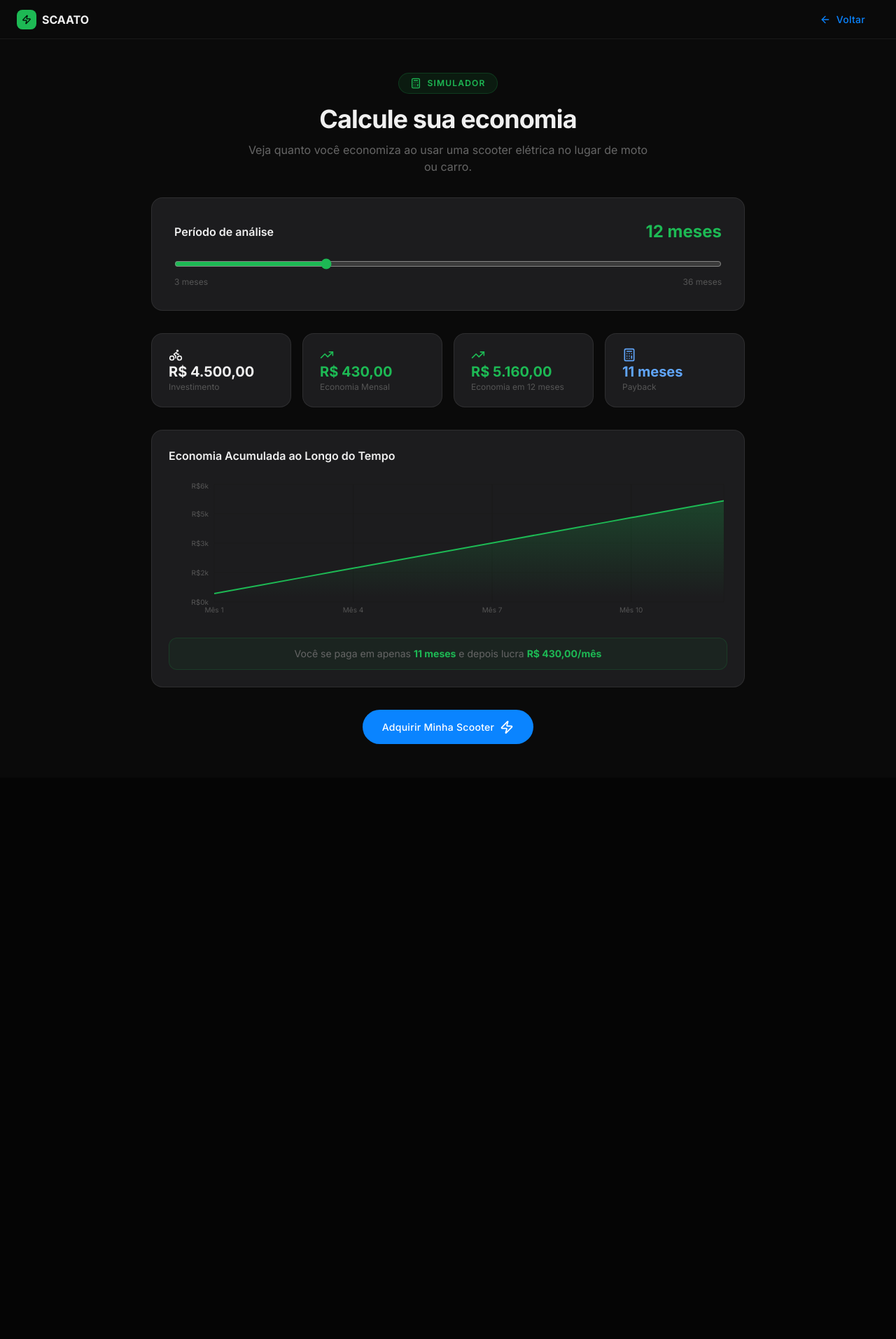
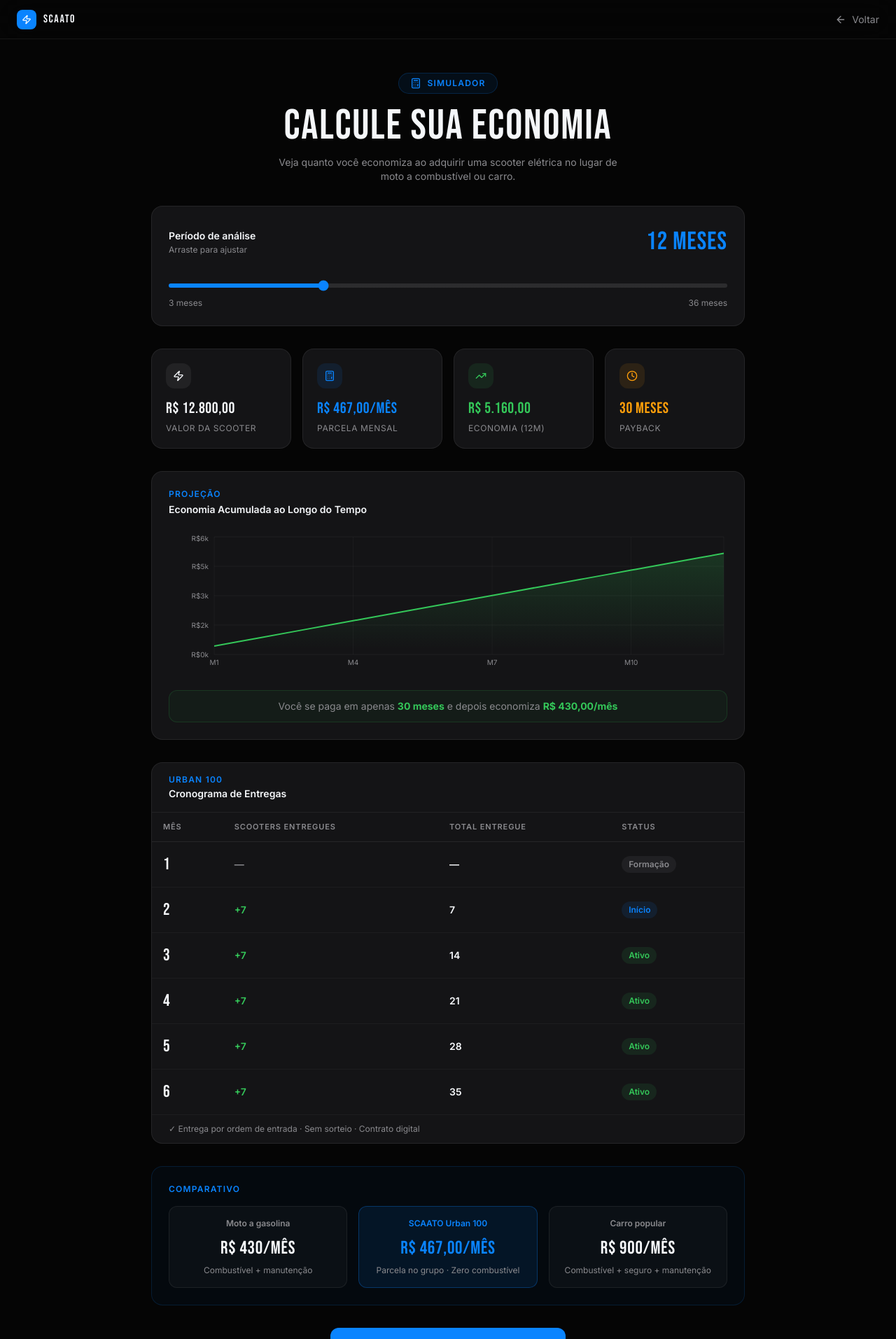
Before and after one commit to mostdota/scaato-platform-v2, a Next.js app: page /simulador in a window 1280 px wide. Shown: the top 1913 px of the page at 70% size. Before the commit the page ends 1111 px from the top, so only its background shows below. Built offline with nearby package versions, Linux system fonts and the light colour scheme.

Commit message:
fix: preço da scooter R$12.800 + remover coluna caixa acumulado + simulador premium

```diff
--- a/src/app/simulador/page.tsx
+++ b/src/app/simulador/page.tsx
@@ -3,136 +3,252 @@
 import { useState } from 'react'
 import Link from 'next/link'
 import { motion } from 'framer-motion'
-import { Zap, ArrowLeft, Calculator, Bike, TrendingUp } from 'lucide-react'
-import { AreaChart, Area, XAxis, YAxis, Tooltip, ResponsiveContainer, CartesianGrid } from 'recharts'
+import { Zap, ArrowLeft, Calculator, TrendingUp, Clock } from 'lucide-react'
+import { AreaChart, Area, XAxis, YAxis, Tooltip, ResponsiveContainer, CartesianGrid, ReferenceLine } from 'recharts'
 import { formatCurrency } from '@/utils'
+
+const SCOOTER_PRICE = 12800
+const MONTHLY_INSTALLMENT = 467
+const GROUP_SIZE = 100
 
 export default function SimuladorPage() {
   const [months, setMonths] = useState(12)
-  const scooterPrice = 4500
 
-  // Economia estimada com combustível
-  const fuelSavingsPerMonth = 350 // R$ por mês
-  const maintenanceSavings = 80   // R$ por mês
+  // Economia estimada
+  const fuelSavingsPerMonth = 350
+  const maintenanceSavings = 80
   const totalMonthlySavings = fuelSavingsPerMonth + maintenanceSavings
 
+  const breakEvenMonths = Math.ceil(SCOOTER_PRICE / totalMonthlySavings)
+  const totalSavings = months * totalMonthlySavings
+  const roi = ((totalSavings / SCOOTER_PRICE) * 100).toFixed(0)
+
   const chartData = Array.from({ length: months }, (_, i) => ({
-    mes: `Mês ${i + 1}`,
-    economiaAcumulada: (i + 1) * totalMonthlySavings,
+    mes: `M${i + 1}`,
+    economia: (i + 1) * totalMonthlySavings,
   }))
 
-  const totalSavings = months * totalMonthlySavings
-  const roi = ((totalSavings / scooterPrice) * 100).toFixed(0)
-  const breakEvenMonths = Math.ceil(scooterPrice / totalMonthlySavings)
+  // Cronograma de entregas (sem coluna caixa acumulado)
+  const scheduleData = [
+    { mes: 1, entregas: 0, total: 0,  status: 'Formação' },
+    { mes: 2, entregas: 7, total: 7,  status: 'Início' },
+    { mes: 3, entregas: 7, total: 14, status: 'Ativo' },
+    { mes: 4, entregas: 7, total: 21, status: 'Ativo' },
+    { mes: 5, entregas: 7, total: 28, status: 'Ativo' },
+    { mes: 6, entregas: 7, total: 35, status: 'Ativo' },
+  ]
+
+  const statusColor: Record<string, { bg: string; color: string }> = {
+    'Formação': { bg: 'rgba(142,142,147,0.1)', color: '#8A8A8E' },
+    'Início':   { bg: 'rgba(10,132,255,0.1)',  color: '#0A84FF' },
+    'Ativo':    { bg: 'rgba(52,199,89,0.1)',   color: '#34C759' },
+  }
 
   return (
-    <div className="min-h-screen bg-[#0a0a0a] text-[#f0f0f0]">
+    <div className="min-h-screen" style={{ background: '#050505', color: '#F5F7FA' }}>
       {/* Nav */}
-      <nav className="border-b border-[#1a1a1a] px-6 h-14 flex items-center justify-between">
-        <Link href="/" className="flex items-center gap-2">
-          <div className="w-7 h-7 rounded-lg bg-[#1DB954] flex items-center justify-center">
-            <Zap className="w-3.5 h-3.5 text-black" />
+      <nav className="px-6 h-14 flex items-center justify-between sticky top-0 z-40"
+        style={{ background: 'rgba(5,5,5,0.8)', backdropFilter: 'blur(20px)', borderBottom: '1px solid rgba(255,255,255,0.07)' }}>
+        <Link href="/" className="flex items-center gap-2.5">
+          <div className="w-7 h-7 rounded-lg flex items-center justify-center" style={{ background: '#0A84FF' }}>
+            <Zap className="w-3.5 h-3.5 text-white" />
           </div>
-          <span className="font-bold">SCAATO</span>
+          <span style={{ fontFamily: "'Bebas Neue', sans-serif", fontSize: '16px', letterSpacing: '0.1em' }}>SCAATO</span>
         </Link>
-        <Link href="/" className="btn btn-ghost btn-sm">
+        <Link href="/" className="flex items-center gap-2 text-sm transition-colors" style={{ color: '#8A8A8E' }}
+          onMouseEnter={e => (e.currentTarget.style.color = '#F5F7FA')}
+          onMouseLeave={e => (e.currentTarget.style.color = '#8A8A8E')}>
           <ArrowLeft className="w-4 h-4" /> Voltar
         </Link>
       </nav>
 
       <div className="max-w-4xl mx-auto px-6 py-12 space-y-8">
+
+        {/* Header */}
         <div className="text-center">
-          <div className="inline-flex items-center gap-2 bg-[#1DB954]/10 border border-[#1DB954]/20 rounded-full px-4 py-1.5 mb-4">
-            <Calculator className="w-4 h-4 text-[#1DB954]" />
-            <span className="text-xs font-semibold text-[#1DB954] uppercase tracking-widest">Simulador</span>
+          <div className="inline-flex items-center gap-2 rounded-full px-4 py-1.5 mb-4"
+            style={{ background: 'rgba(10,132,255,0.08)', border: '1px solid rgba(10,132,255,0.2)' }}>
+            <Calculator className="w-4 h-4" style={{ color: '#0A84FF' }} />
+            <span className="text-xs font-semibold tracking-widest uppercase" style={{ color: '#0A84FF' }}>Simulador</span>
           </div>
-          <h1 className="text-3xl md:text-4xl font-bold tracking-tight mb-3">
-            Calcule sua economia
+          <h1 style={{ fontFamily: "'Bebas Neue', sans-serif", fontSize: 'clamp(36px, 6vw, 60px)', letterSpacing: '0.03em', lineHeight: 1 }}>
+            Calcule Sua Economia
           </h1>
-          <p className="text-[#666] max-w-xl mx-auto">
-            Veja quanto você economiza ao usar uma scooter elétrica no lugar de moto ou carro.
+          <p className="text-sm mt-3 max-w-lg mx-auto" style={{ color: '#8A8A8E' }}>
+            Veja quanto você economiza ao adquirir uma scooter elétrica no lugar de moto a combustível ou carro.
           </p>
         </div>
 
         {/* Slider */}
-        <div className="card p-8">
-          <div className="flex items-center justify-between mb-4">
-            <h3 className="font-semibold">Período de análise</h3>
-            <span className="text-2xl font-bold font-mono text-[#1DB954]">{months} meses</span>
+        <motion.div initial={{ opacity: 0, y: 16 }} animate={{ opacity: 1, y: 0 }}
+          className="rounded-2xl p-6" style={{ background: 'rgba(28,28,30,0.7)', border: '1px solid rgba(255,255,255,0.07)' }}>
+          <div className="flex items-center justify-between mb-5">
+            <div>
+              <p className="text-sm font-semibold" style={{ color: '#F5F7FA' }}>Período de análise</p>
+              <p className="text-xs mt-0.5" style={{ color: '#8A8A8E' }}>Arraste para ajustar</p>
+            </div>
+            <span style={{ fontFamily: "'Bebas Neue', sans-serif", fontSize: '36px', color: '#0A84FF', letterSpacing: '0.03em' }}>
+              {months} meses
+            </span>
           </div>
-          <input
-            type="range" min="3" max="36" step="3"
-            value={months}
+          <input type="range" min="3" max="36" step="3" value={months}
             onChange={e => setMonths(Number(e.target.value))}
-            className="w-full accent-[#1DB954] h-2 bg-[#1a1a1a] rounded-full"
+            className="w-full h-1.5 rounded-full appearance-none cursor-pointer"
+            style={{ accentColor: '#0A84FF', background: `linear-gradient(to right, #0A84FF ${((months-3)/33)*100}%, rgba(255,255,255,0.1) ${((months-3)/33)*100}%)` }}
           />
-          <div className="flex justify-between text-xs text-[#555] mt-2">
+          <div className="flex justify-between text-xs mt-2" style={{ color: '#8A8A8E' }}>
             <span>3 meses</span><span>36 meses</span>
           </div>
-        </div>
+        </motion.div>
 
-        {/* Stats */}
+        {/* Stats grid */}
         <div className="grid grid-cols-2 md:grid-cols-4 gap-4">
           {[
-            { label: 'Investimento',    value: formatCurrency(scooterPrice),      color: 'text-[#f0f0f0]', icon: Bike },
-            { label: 'Economia Mensal', value: formatCurrency(totalMonthlySavings), color: 'text-[#1DB954]', icon: TrendingUp },
-            { label: `Economia em ${months} meses`, value: formatCurrency(totalSavings), color: 'text-[#1DB954]', icon: TrendingUp },
-            { label: 'Payback',         value: `${breakEvenMonths} meses`,        color: 'text-blue-400',  icon: Calculator },
+            { label: 'Valor da Scooter', value: formatCurrency(SCOOTER_PRICE), color: '#F5F7FA', bg: 'rgba(255,255,255,0.06)', icon: Zap },
+            { label: 'Parcela Mensal',   value: formatCurrency(MONTHLY_INSTALLMENT) + '/mês', color: '#0A84FF', bg: 'rgba(10,132,255,0.1)', icon: Calculator },
+            { label: `Economia (${months}m)`, value: formatCurrency(totalSavings), color: '#34C759', bg: 'rgba(52,199,89,0.1)', icon: TrendingUp },
+            { label: 'Payback',          value: `${breakEvenMonths} meses`, color: '#FF9F0A', bg: 'rgba(255,159,10,0.1)', icon: Clock },
           ].map((s, i) => (
-            <motion.div
-              key={s.label}
-              initial={{ opacity: 0, y: 12 }}
-              animate={{ opacity: 1, y: 0 }}
-              transition={{ delay: i * 0.07 }}
-              className="stat-card"
-            >
-              <s.icon className={`w-5 h-5 ${s.color}`} />
-              <div className={`text-xl font-bold font-mono ${s.color}`}>{s.value}</div>
-              <div className="text-xs text-[#555]">{s.label}</div>
+            <motion.div key={s.label} initial={{ opacity: 0, y: 12 }} animate={{ opacity: 1, y: 0 }} transition={{ delay: i * 0.07 }}
+              className="rounded-2xl p-5" style={{ background: 'rgba(28,28,30,0.7)', border: '1px solid rgba(255,255,255,0.07)' }}>
+              <div className="w-9 h-9 rounded-xl flex items-center justify-center mb-3" style={{ background: s.bg }}>
+                <s.icon className="w-4 h-4" style={{ color: s.color }} />
+              </div>
+              <div style={{ fontFamily: "'Bebas Neue', sans-serif", fontSize: '22px', letterSpacing: '0.03em', color: s.color }}>{s.value}</div>
+              <div className="text-xs tracking-wider uppercase mt-1" style={{ color: '#8A8A8E' }}>{s.label}</div>
             </motion.div>
           ))}
         </div>
 
         {/* Chart */}
-        <div className="card p-6">
-          <h3 className="font-semibold mb-6">Economia Acumulada ao Longo do Tempo</h3>
+        <motion.div initial={{ opacity: 0, y: 16 }} animate={{ opacity: 1, y: 0 }} transition={{ delay: 0.2 }}
+          className="rounded-2xl p-6" style={{ background: 'rgba(28,28,30,0.7)', border: '1px solid rgba(255,255,255,0.07)' }}>
+          <p className="text-xs font-semibold tracking-widest uppercase mb-1" style={{ color: '#0A84FF' }}>Projeção</p>
+          <h3 className="text-sm font-semibold mb-6" style={{ color: '#F5F7FA' }}>Economia Acumulada ao Longo do Tempo</h3>
           <div className="h-52">
             <ResponsiveContainer width="100%" height="100%">
               <AreaChart data={chartData}>
                 <defs>
                   <linearGradient id="economia" x1="0" y1="0" x2="0" y2="1">
-                    <stop offset="5%"  stopColor="#1DB954" stopOpacity={0.4} />
-                    <stop offset="95%" stopColor="#1DB954" stopOpacity={0} />
+                    <stop offset="5%"  stopColor="#34C759" stopOpacity={0.3} />
+                    <stop offset="95%" stopColor="#34C759" stopOpacity={0} />
                   </linearGradient>
                 </defs>
-                <CartesianGrid stroke="#1a1a1a" />
-                <XAxis dataKey="mes" tick={{ fill: '#555', fontSize: 10 }} axisLine={false} tickLine={false}
+                <CartesianGrid stroke="rgba(255,255,255,0.04)" />
+                <XAxis dataKey="mes" tick={{ fill: '#8A8A8E', fontSize: 10 }} axisLine={false} tickLine={false}
                   interval={Math.floor(months / 6)} />
-                <YAxis tick={{ fill: '#555', fontSize: 10 }} axisLine={false} tickLine={false}
+                <YAxis tick={{ fill: '#8A8A8E', fontSize: 10 }} axisLine={false} tickLine={false}
                   tickFormatter={v => `R$${(v/1000).toFixed(0)}k`} />
                 <Tooltip
-                  contentStyle={{ background: '#1a1a1a', border: '1px solid #2a2a2a', borderRadius: 12 }}
-                  labelStyle={{ color: '#888', fontSize: 11 }}
-                  formatter={(v: number) => [formatCurrency(v), 'Economia']}
+                  contentStyle={{ background: '#1C1C1E', border: '1px solid rgba(255,255,255,0.1)', borderRadius: 12, fontSize: 12 }}
+                  labelStyle={{ color: '#8A8A8E' }}
+                  formatter={(v: number) => [formatCurrency(v), 'Economia acumulada']}
                 />
-                <Area type="monotone" dataKey="economiaAcumulada" stroke="#1DB954" strokeWidth={2}
-                  fill="url(#economia)" dot={false} activeDot={{ r: 5, fill: '#1DB954' }} />
+                {breakEvenMonths <= months && (
+                  <ReferenceLine x={`M${breakEvenMonths}`}
+                    stroke="rgba(255,159,10,0.4)" strokeDasharray="4 4"
+                    label={{ value: 'Payback', fill: '#FF9F0A', fontSize: 10, position: 'insideTopRight' }} />
+                )}
+                <Area type="monotone" dataKey="economia" stroke="#34C759" strokeWidth={2}
+                  fill="url(#economia)" dot={false} activeDot={{ r: 4, fill: '#34C759', stroke: '#050505', strokeWidth: 2 }} />
               </AreaChart>
             </ResponsiveContainer>
           </div>
-          {/* Break-even indicator */}
-          <div className="mt-4 p-3 bg-[#1DB954]/5 border border-[#1DB954]/15 rounded-xl text-sm text-center">
-            <span className="text-[#666]">Você se paga em apenas </span>
-            <span className="font-bold text-[#1DB954]">{breakEvenMonths} meses</span>
-            <span className="text-[#666]"> e depois lucra </span>
-            <span className="font-bold text-[#1DB954]">{formatCurrency(totalMonthlySavings)}/mês</span>
+          <div className="mt-4 rounded-xl p-3 text-sm text-center"
+            style={{ background: 'rgba(52,199,89,0.05)', border: '1px solid rgba(52,199,89,0.15)' }}>
+            <span style={{ color: '#8A8A8E' }}>Você se paga em apenas </span>
+            <span className="font-bold" style={{ color: '#34C759' }}>{breakEvenMonths} meses</span>
+            <span style={{ color: '#8A8A8E' }}> e depois economiza </span>
+            <span className="font-bold" style={{ color: '#34C759' }}>{formatCurrency(totalMonthlySavings)}/mês</span>
           </div>
-        </div>
+        </motion.div>
 
-        <div className="text-center">
-          <Link href="/cadastro" className="btn btn-primary btn-lg mx-auto">
-            Adquirir Minha Scooter <Zap className="w-5 h-5" />
+        {/* Cronograma de Entregas — sem "Caixa Acumulado" */}
+        <motion.div initial={{ opacity: 0, y: 16 }} animate={{ opacity: 1, y: 0 }} transition={{ delay: 0.3 }}
+          className="rounded-2xl overflow-hidden" style={{ background: 'rgba(28,28,30,0.7)', border: '1px solid rgba(255,255,255,0.07)' }}>
+          <div className="px-6 py-4" style={{ borderBottom: '1px solid rgba(255,255,255,0.06)' }}>
+            <p className="text-xs font-semibold tracking-widest uppercase mb-0.5" style={{ color: '#0A84FF' }}>Urban 100</p>
+            <h3 className="text-sm font-semibold" style={{ color: '#F5F7FA' }}>Cronograma de Entregas</h3>
+          </div>
+          <div className="overflow-x-auto">
+            <table className="table">
+              <thead>
+                <tr>
+                  <th>Mês</th>
+                  <th>Scooters Entregues</th>
+                  <th>Total Entregue</th>
+                  <th>Status</th>
+                </tr>
+              </thead>
+              <tbody>
+                {scheduleData.map((row, i) => (
+                  <motion.tr key={row.mes}
+                    initial={{ opacity: 0, x: -10 }} animate={{ opacity: 1, x: 0 }} transition={{ delay: 0.35 + i * 0.05 }}>
+                    <td>
+                      <span style={{ fontFamily: "'Bebas Neue', sans-serif", fontSize: '24px', color: '#F5F7FA', letterSpacing: '0.03em' }}>
+                        {row.mes}
+                      </span>
+                    </td>
+                    <td className="font-semibold" style={{ color: row.entregas > 0 ? '#34C759' : '#8A8A8E' }}>
+                      {row.entregas > 0 ? `+${row.entregas}` : '—'}
+                    </td>
+                    <td className="font-semibold" style={{ color: '#F5F7FA' }}>
+                      {row.total > 0 ? row.total : '—'}
+                    </td>
+                    <td>
+                      <span className="inline-flex items-center px-2.5 py-1 rounded-full text-xs font-semibold"
+                        style={{ background: statusColor[row.status].bg, color: statusColor[row.status].color }}>
+                        {row.status}
+                      </span>
+                    </td>
+                  </motion.tr>
+                ))}
+              </tbody>
+            </table>
+          </div>
+          <div className="px-6 py-3 text-xs" style={{ color: '#8A8A8E', borderTop: '1px solid rgba(255,255,255,0.04)' }}>
+            ✓ Entrega por ordem de entrada · Sem sorteio · Contrato digital
+          </div>
+        </motion.div>
+
+        {/* Comparação de custo */}
+        <motion.div initial={{ opacity: 0, y: 16 }} animate={{ opacity: 1, y: 0 }} transition={{ delay: 0.4 }}
+          className="rounded-2xl p-6" style={{ background: 'rgba(10,132,255,0.04)', border: '1px solid rgba(10,132,255,0.15)' }}>
+          <p className="text-xs font-semibold tracking-widest uppercase mb-4" style={{ color: '#0A84FF' }}>Comparativo</p>
+          <div className="grid grid-cols-1 md:grid-cols-3 gap-4">
+            {[
+              { label: 'Moto a gasolina', monthly: 'R$ 430/mês', note: 'Combustível + manutenção', highlight: false },
+              { label: 'SCAATO Urban 100', monthly: formatCurrency(MONTHLY_INSTALLMENT) + '/mês', note: 'Parcela no grupo · Zero combustível', highlight: true },
+              { label: 'Carro popular', monthly: 'R$ 900/mês', note: 'Combustível + seguro + manutenção', highlight: false },
+            ].map(item => (
+              <div key={item.label} className="rounded-xl p-4 text-center transition-all"
+                style={{
+                  background: item.highlight ? 'rgba(10,132,255,0.1)' : 'rgba(255,255,255,0.03)',
+                  border: `1px solid ${item.highlight ? 'rgba(10,132,255,0.3)' : 'rgba(255,255,255,0.07)'}`,
+                }}>
+                <p className="text-xs font-semibold mb-2" style={{ color: item.highlight ? '#0A84FF' : '#8A8A8E' }}>{item.label}</p>
+                <p style={{ fontFamily: "'Bebas Neue', sans-serif", fontSize: '26px', color: item.highlight ? '#0A84FF' : '#F5F7FA', letterSpacing: '0.03em' }}>
+                  {item.monthly}
+                </p>
+                <p className="text-xs mt-1" style={{ color: '#8A8A8E' }}>{item.note}</p>
+              </div>
+            ))}
+          </div>
+        </motion.div>
+
+        {/* CTA */}
+        <div className="text-center pb-6">
+          <Link href="/cadastro"
+            className="inline-flex items-center gap-2 px-10 py-4 rounded-xl font-semibold text-sm transition-all"
+            style={{ background: '#0A84FF', color: '#fff' }}
+            onMouseEnter={e => (e.currentTarget.style.background = '#0071e3')}
+            onMouseLeave={e => (e.currentTarget.style.background = '#0A84FF')}>
+            Garantir Minha Vaga no Urban 100
+            <Zap className="w-4 h-4" />
           </Link>
+          <p className="text-xs mt-3" style={{ color: '#8A8A8E' }}>
+            R$ {formatCurrency(MONTHLY_INSTALLMENT).replace('R$', '').trim()}/mês · 100 participantes · Entrega garantida
+          </p>
         </div>
       </div>
     </div>
--- a/src/components/landing/LandingPage.tsx
+++ b/src/components/landing/LandingPage.tsx
@@ -480,6 +480,7 @@
                 </div>
                 <div className="absolute bottom-4 right-4 text-right">
                   <p className="text-xs" style={{ color: 'var(--gray)' }}>A partir de</p>
+                  <p style={{ fontFamily: 'var(--font-display)', fontSize: '14px', color: 'var(--gray)', letterSpacing: '0.05em' }}>R$ 12.800 · Parcela</p>
                   <p className="font-semibold" style={{ fontFamily: 'var(--font-display)', fontSize: '22px', color: 'var(--white)' }}>R$ 467<span className="text-sm font-normal">/mês</span></p>
                 </div>
               </div>
```
